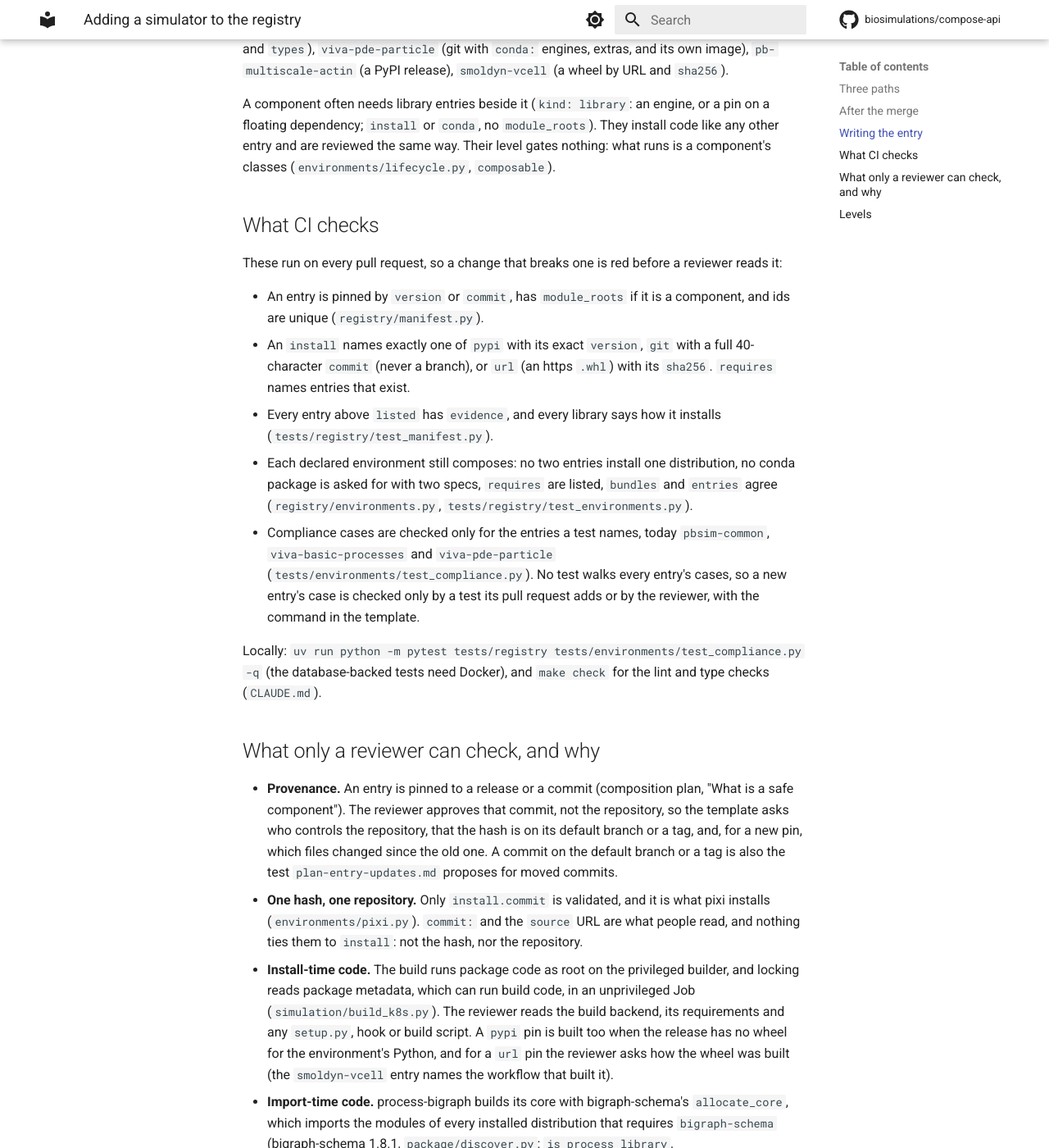
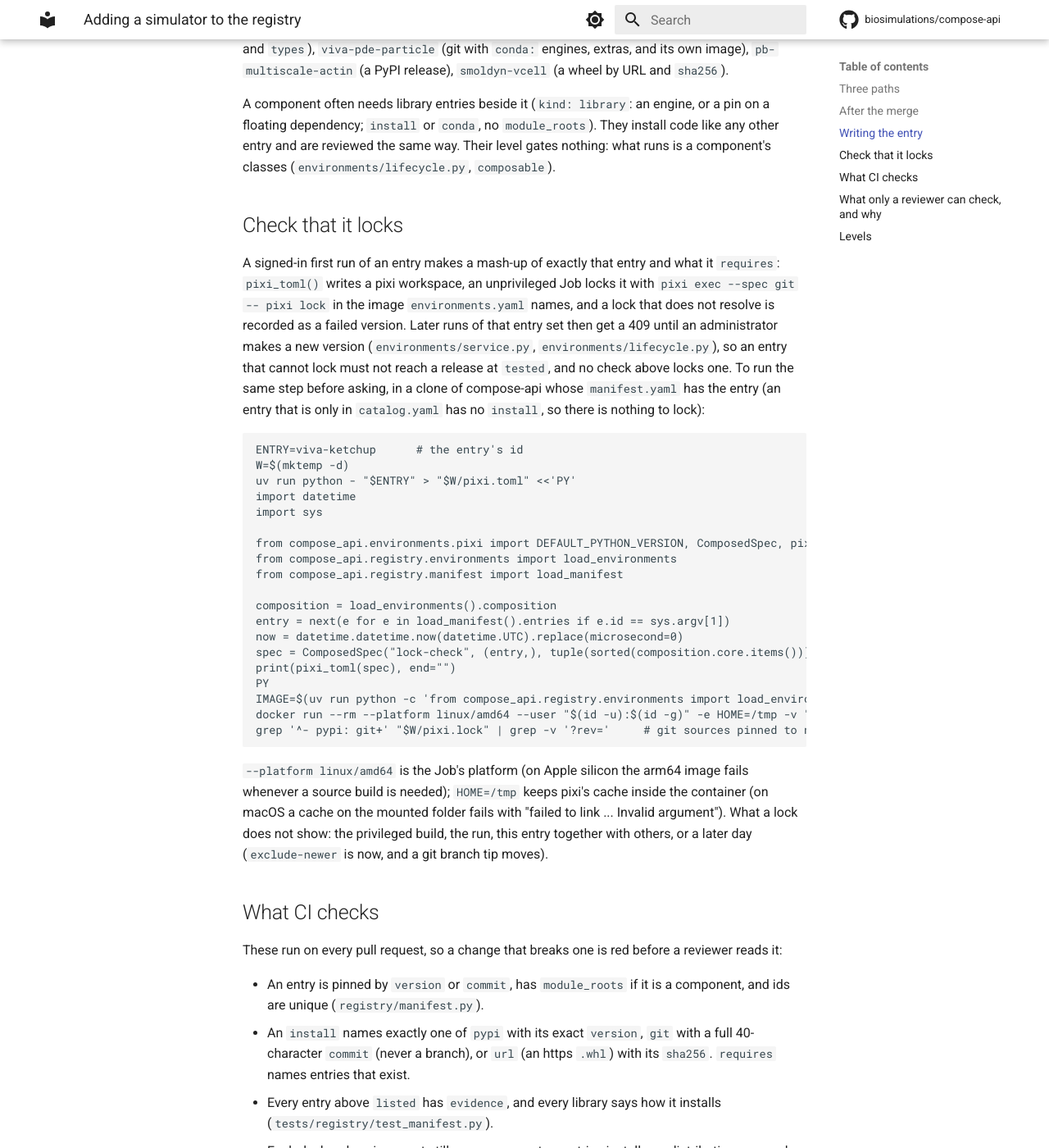
Before and after one commit to biosimulations/compose-api, an MkDocs documentation site: the page built from docs/registry-onboarding.md, in a window 1280 px wide and 1400 px high, scrolled down 1755 px. Shown: the whole window at 82% size. Built offline with MkDocs 1.6.1 and Material for MkDocs 9.7.7, drawn with Linux system fonts in a browser that asks for light colours; comment, search, counter and statistics services are not loaded; some of the changed text lies outside the part shown.

Commit message:
docs: how to check that an entry locks before asking for tested
A first lock that fails is recorded as a failed version, and later runs of
that entry set get a 409 until an administrator makes a new one
(environments/service.py, environments/lifecycle.py), but no test locks an
entry. The guide gets a "Check that it locks" section with the commands
that reproduce the lock Job's step with compose-api's own pixi_toml() and the
pinned pixi image, and the template gets a matching item. The Dependencies
note now says that a git package's own [tool.uv.sources] are followed, so a
source that sends a dependency to a branch pins nothing.

The commands were run as written on viva-ketchup in a checkout whose
manifest.yaml has it: pixi_toml() wrote the workspace, the lock has 58 PyPI
packages, and the last command printed nothing.

Co-Authored-By: Claude Sonnet 5.5 <noreply@anthropic.com>
Claude-Session: https://claude.ai/code/session_01AEnZFAix9RA9JecwhC1TWb

````diff
--- a/docs/registry-onboarding.md
+++ b/docs/registry-onboarding.md
@@ -55,6 +55,42 @@ A component often needs library entries beside it (`kind: library`: an engine, o
 `conda`, no `module_roots`). They install code like any other entry and are reviewed the same way. Their level gates nothing:
 what runs is a component's classes (`environments/lifecycle.py`, `composable`).
 
+## Check that it locks
+
+A signed-in first run of an entry makes a mash-up of exactly that entry and what it `requires`: `pixi_toml()` writes a pixi workspace,
+an unprivileged Job locks it with `pixi exec --spec git -- pixi lock` in the image `environments.yaml` names, and a lock that does not
+resolve is recorded as a failed version. Later runs of that entry set then get a 409 until an administrator makes a new version
+(`environments/service.py`, `environments/lifecycle.py`), so an entry that cannot lock must not reach a release at `tested`, and no check
+above locks one. To run the same step before asking, in a clone of compose-api whose `manifest.yaml` has the entry (an entry that is only
+in `catalog.yaml` has no `install`, so there is nothing to lock):
+
+```bash
+ENTRY=viva-ketchup      # the entry's id
+W=$(mktemp -d)
+uv run python - "$ENTRY" > "$W/pixi.toml" <<'PY'
+import datetime
+import sys
+
+from compose_api.environments.pixi import DEFAULT_PYTHON_VERSION, ComposedSpec, pixi_toml
+from compose_api.registry.environments import load_environments
+from compose_api.registry.manifest import load_manifest
+
+composition = load_environments().composition
+entry = next(e for e in load_manifest().entries if e.id == sys.argv[1])
+now = datetime.datetime.now(datetime.UTC).replace(microsecond=0)
+spec = ComposedSpec("lock-check", (entry,), tuple(sorted(composition.core.items())), composition.platform, DEFAULT_PYTHON_VERSION, now)
+print(pixi_toml(spec), end="")
+PY
+IMAGE=$(uv run python -c 'from compose_api.registry.environments import load_environments; print(load_environments().composition.pixi_image)')
+docker run --rm --platform linux/amd64 --user "$(id -u):$(id -g)" -e HOME=/tmp -v "$W":/work -w /work "$IMAGE" pixi exec --spec git -- pixi lock
+grep '^- pypi: git+' "$W/pixi.lock" | grep -v '?rev='     # git sources pinned to no commit; empty is what is wanted
+```
+
+`--platform linux/amd64` is the Job's platform (on Apple silicon the arm64 image fails whenever a source build is needed); `HOME=/tmp` keeps
+pixi's cache inside the container (on macOS a cache on the mounted folder fails with "failed to link ... Invalid argument"). What a lock
+does not show: the privileged build, the run, this entry together with others, or a later day (`exclude-newer` is now, and a git branch
+tip moves).
+
 ## What CI checks
 
 These run on every pull request, so a change that breaks one is red before a reviewer reads it:
@@ -68,6 +104,7 @@ These run on every pull request, so a change that breaks one is red before a rev
 - Compliance cases are checked only for the entries a test names, today `pbsim-common`, `viva-basic-processes` and
   `viva-pde-particle` (`tests/environments/test_compliance.py`). No test walks every entry's cases, so a new entry's case is
   checked only by a test its pull request adds or by the reviewer, with the command in the template.
+- Whether an entry's environment locks is checked by none of these (see "Check that it locks").
 
 Locally: `uv run python -m pytest tests/registry tests/environments/test_compliance.py -q` (the database-backed tests need
 Docker), and `make check` for the lint and type checks (`CLAUDE.md`).
@@ -95,7 +132,9 @@ Docker), and `make check` for the lint and type checks (`CLAUDE.md`).
   those resolve when the version is locked, no newer than the lock's `exclude-newer` date (`environments/pixi.py`). The
   composition also fixes Python and the core's `process-bigraph` and `bigraph-schema` versions (`environments.yaml`), so a
   package whose bounds exclude them cannot be locked with the others. viva-pde-particle keeps `vivarium-workbench` behind a `workbench` extra for this
-  reason (its `pyproject.toml`).
+  reason (its `pyproject.toml`). A git package's own `[tool.uv.sources]` are followed as well: a source that sends a dependency to a
+  branch pins nothing, and the lock takes that branch's tip, and the tip's own sources, the day it runs ("Check that it locks"
+  lists them).
 - **Config-driven imports.** The address check is the only gate (`registry/validation.py`) and sees only `address` values. A class
   that imports or runs what its config names escapes it: `EnsembleRunner` imported a `module:function` from its config, and
   viva-pde-particle#67 replaced it (composition plan, 7c-4). The `types` items are imported by the runner before every run
````
Also changed, not shown: .github/PULL_REQUEST_TEMPLATE/registry-entry.md.
